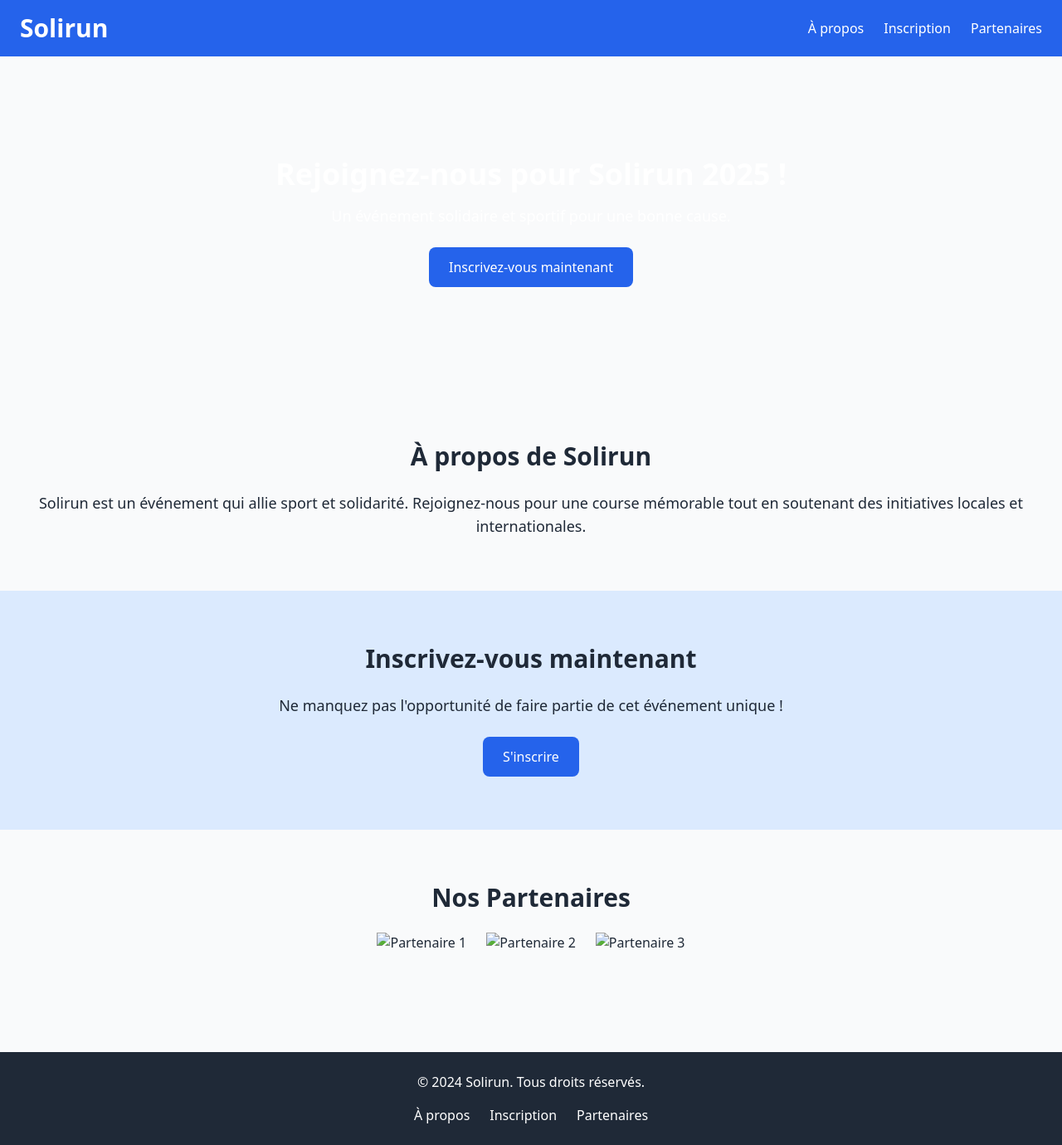
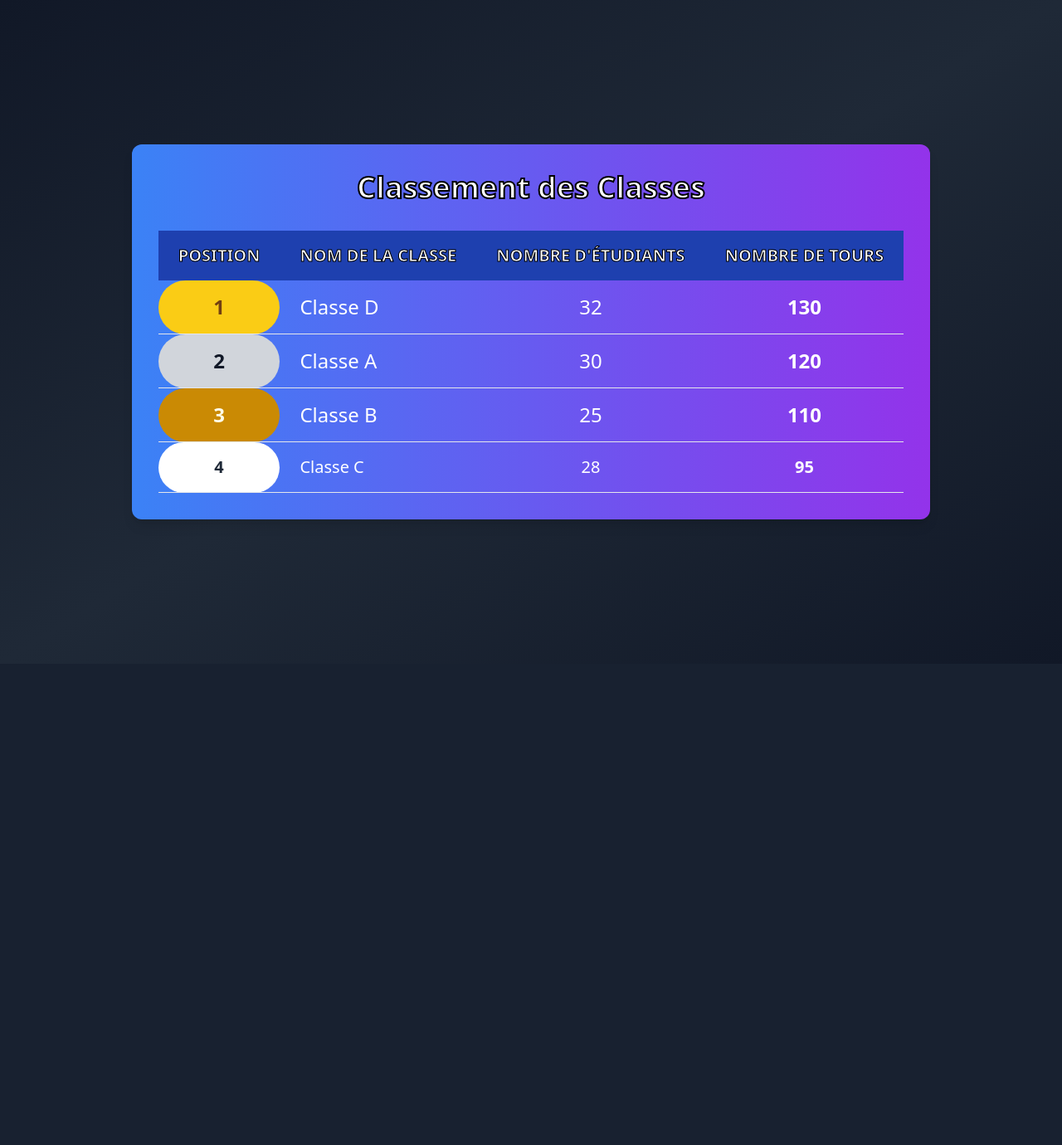
Before and after one commit to MaximeCode/Solirun_2025, a Symfony app: template templates/base.html.twig in a window 1280 px wide. Shown: the whole page at 83% size. After the commit the page ends 626 px from the top, so only its background shows below. Run offline with Twig, Linux system fonts and the light colour scheme; the template is opened without the code that fills it, so the values that code supplies are empty; style sheets or scripts are compiled from the project's sources; some libraries are stand-ins or nearby versions.

Commit message:
Ajout du composant classement

```diff
--- a/assets/components/App.jsx
+++ b/assets/components/App.jsx
@@ -1,78 +1,17 @@
-// src/App.js
-import React from 'react';
+import React from "react";
+import Classement from "./Classement";
+
+const classesData = [
+  { nom: "Classe A", etudiants: 30, tours: 120 },
+  { nom: "Classe B", etudiants: 25, tours: 110 },
+  { nom: "Classe C", etudiants: 28, tours: 95 },
+  { nom: "Classe D", etudiants: 32, tours: 130 },
+];
 
 function App() {
   return (
-    <div className="bg-gray-50 min-h-screen text-gray-800">
-      {/* Header */}
-      <header className="bg-blue-600 text-white py-4">
-        <div className="container mx-auto flex justify-between items-center px-6">
-          <h1 className="text-3xl font-bold">Solirun</h1>
-          <nav>
-            <ul className="flex space-x-6">
-              <li><a href="#about" className="hover:underline">À propos</a></li>
-              <li><a href="#register" className="hover:underline">Inscription</a></li>
-              <li><a href="#partners" className="hover:underline">Partenaires</a></li>
-            </ul>
-          </nav>
-        </div>
-      </header>
-
-      {/* Hero Section */}
-      <section className="bg-cover bg-center h-[400px] flex items-center justify-center" style={{ backgroundImage: "url('https://via.placeholder.com/1500x400')" }}>
-        <div className="text-center text-white">
-          <h2 className="text-4xl font-bold">Rejoignez-nous pour Solirun 2025 !</h2>
-          <p className="mt-4 text-lg">Un événement solidaire et sportif pour une bonne cause.</p>
-          <a href="#register" className="mt-6 inline-block bg-blue-600 text-white px-6 py-3 rounded-lg hover:bg-blue-700">
-            Inscrivez-vous maintenant
-          </a>
-        </div>
-      </section>
-
-      {/* About Section */}
-      <section id="about" className="py-16">
-        <div className="container mx-auto px-6 text-center">
-          <h3 className="text-3xl font-semibold mb-6">À propos de Solirun</h3>
-          <p className="text-lg">
-            Solirun est un événement qui allie sport et solidarité. Rejoignez-nous pour une course mémorable tout en soutenant des initiatives locales et internationales.
-          </p>
-        </div>
-      </section>
-
-      {/* Registration Section */}
-      <section id="register" className="bg-blue-100 py-16">
-        <div className="container mx-auto px-6 text-center">
-          <h3 className="text-3xl font-semibold mb-6">Inscrivez-vous maintenant</h3>
-          <p className="text-lg mb-6">Ne manquez pas l'opportunité de faire partie de cet événement unique !</p>
-          <a href="/register" className="inline-block bg-blue-600 text-white px-6 py-3 rounded-lg hover:bg-blue-700">
-            S'inscrire
-          </a>
-        </div>
-      </section>
-
-      {/* Partners Section */}
-      <section id="partners" className="py-16">
-        <div className="container mx-auto px-6 text-center">
-          <h3 className="text-3xl font-semibold mb-6">Nos Partenaires</h3>
-          <div className="flex flex-wrap justify-center space-x-6">
-            <img src="https://via.placeholder.com/150" alt="Partenaire 1" className="h-20" />
-            <img src="https://via.placeholder.com/150" alt="Partenaire 2" className="h-20" />
-            <img src="https://via.placeholder.com/150" alt="Partenaire 3" className="h-20" />
-          </div>
-        </div>
-      </section>
-
-      {/* Footer */}
-      <footer className="bg-gray-800 text-white py-6">
-        <div className="container mx-auto text-center">
-          <p>&copy; 2024 Solirun. Tous droits réservés.</p>
-          <ul className="flex justify-center space-x-6 mt-4">
-            <li><a href="#about" className="hover:underline">À propos</a></li>
-            <li><a href="#register" className="hover:underline">Inscription</a></li>
-            <li><a href="#partners" className="hover:underline">Partenaires</a></li>
-          </ul>
-        </div>
-      </footer>
+    <div className="min-h-screen bg-gradient-to-br from-gray-900 via-gray-800 to-gray-900 flex items-center justify-center">
+      <Classement data={classesData} />
     </div>
   );
 }
--- /dev/null
+++ b/assets/components/ClasseHeader.jsx
@@ -0,0 +1,16 @@
+import React from "react";
+
+const ClasseHeader = () => {
+  return (
+    <thead className="bg-blue-800 text-white uppercase rounded-lg">
+      <tr>
+        <th className="px-6 py-4 text-center text-xl font-outline-1">Position</th>
+        <th className="px-6 py-4 text-xl font-outline-1">Nom de la Classe</th>
+        <th className="px-6 py-4 text-center text-xl font-outline-1">Nombre d'Étudiants</th>
+        <th className="px-6 py-4 text-center text-xl font-outline-1">Nombre de Tours</th>
+      </tr>
+    </thead>
+  );
+};
+
+export default ClasseHeader;
--- /dev/null
+++ b/assets/components/ClasseItem.jsx
@@ -0,0 +1,28 @@
+import React from "react";
+
+const ClasseItem = ({ rank, classe, isTopThree }) => {
+  const { nom, etudiants, tours } = classe;
+
+  // Définir les styles pour les 3 premiers
+  const getRankColor = () => {
+    if (rank === 1) return "bg-yellow-400 text-yellow-900"; // Or
+    if (rank === 2) return "bg-gray-300 text-gray-900"; // Argent
+    if (rank === 3) return "bg-yellow-600 text-yellow-50"; // Bronze
+    return "bg-white text-gray-800"; // Autres
+  };
+
+  return (
+    <tr className={`border-b hover:bg-blue-200 ${isTopThree ? "text-2xl" : "text-xl"}`}>
+      <td
+        className={`px-6 py-4 text-center font-bold rounded-full ${getRankColor()}`}
+      >
+        {rank}
+      </td>
+      <td className="px-6 py-4">{nom}</td>
+      <td className="px-6 py-4 text-center">{etudiants}</td>
+      <td className="px-6 py-4 text-center font-semibold">{tours}</td>
+    </tr>
+  );
+};
+
+export default ClasseItem;
--- /dev/null
+++ b/assets/components/Classement.jsx
@@ -0,0 +1,33 @@
+import React from "react";
+import ClasseHeader from "./ClasseHeader";
+import ClasseItem from "./ClasseItem";
+
+const Classement = ({ data }) => {
+  // Trier les données par le nombre de tours (décroissant)
+  const sortedData = [...data].sort((a, b) => b.tours - a.tours);
+
+  return (
+    <div className="bg-gradient-to-r from-blue-500 to-purple-600 text-white shadow-lg rounded-xl p-8 mx-auto">
+      <h2 className="text-4xl font-extrabold text-center mb-8 font-outline-2">
+        Classement des Classes
+      </h2>
+      <div className="overflow-x-auto">
+        <table className="table-auto w-full text-left border-collapse">
+          <ClasseHeader />
+          <tbody>
+            {sortedData.map((classe, index) => (
+              <ClasseItem
+                key={index}
+                rank={index + 1}
+                classe={classe}
+                isTopThree={index < 3} // Ajouter une logique pour les couleurs or, argent, bronze
+              />
+            ))}
+          </tbody>
+        </table>
+      </div>
+    </div>
+  );
+};
+
+export default Classement;
--- a/assets/styles/app.css
+++ b/assets/styles/app.css
@@ -1,3 +1,15 @@
 @tailwind base;
 @tailwind components;
 @tailwind utilities;
+
+@layer base {
+    .font-outline-1{
+      -webkit-text-stroke: 1px #000000;
+    }
+    .font-outline-2 {
+      -webkit-text-stroke: 2px #000000;
+    }
+    .font-outline-4 {
+      -webkit-text-stroke: 4px #000000;
+    }
+  }
```
